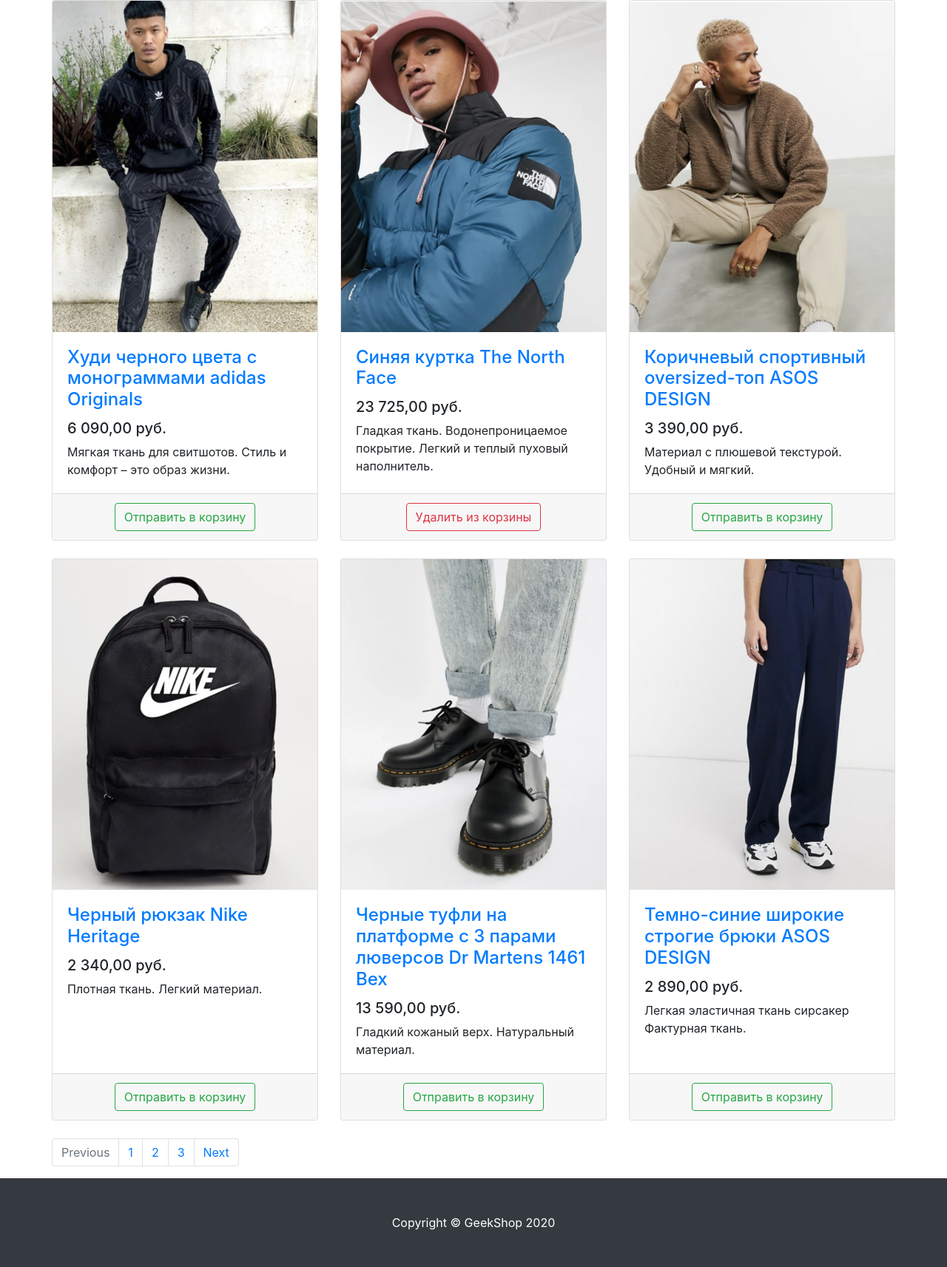
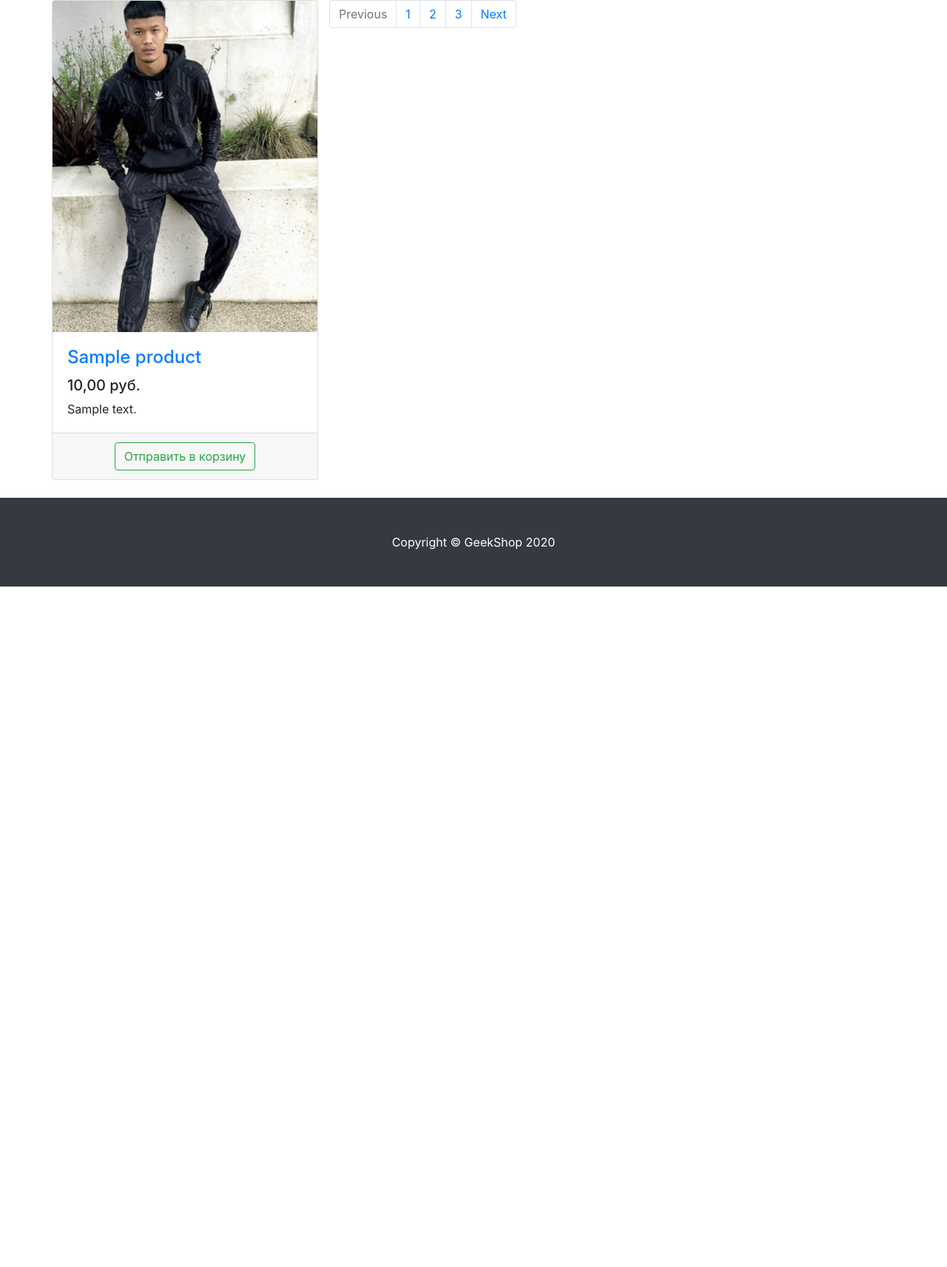
Before and after one commit to Mekan777-alt/Beloved-Store, a Django app: page /products/ in a window 1280 px wide. Shown: the part 56-1769 px from the top of the page at 74% size. After the commit the page ends 849 px from the top, so only its background shows below. Run offline with Django 4.2, Linux system fonts and the light colour scheme; tables that the repository leaves empty hold one stand-in row (values such as "Sample post"); some libraries are stand-ins or nearby versions.

Commit message:
getting data from database

```diff
--- a/backend/products/templates/products/products.html
+++ b/backend/products/templates/products/products.html
@@ -54,7 +54,7 @@
 {#            </div>#}
 
             <div class="row">
-
+                {% for product in products %}
                     <div class="col-lg-4 col-md-6 mb-4">
                         <div class="card h-100">
                             <a href="#">
@@ -64,119 +64,17 @@
                             </a>
                             <div class="card-body">
                                 <h4 class="card-title">
-                                <a href="#">Худи черного цвета с монограммами adidas Originals</a>
+                                    <a href="#">{{ product.name }}</a>
                                 </h4>
-                            <h5>6 090,00 руб.</h5>
-                            <p class="card-text">Мягкая ткань для свитшотов. Стиль и комфорт – это образ жизни.</p>
+                                <h5>{{ product.price }} руб.</h5>
+                                <p class="card-text">{{ product.description }}</p>
                             </div>
                             <div class="card-footer text-center">
                                 <button type="button" class="btn btn-outline-success">Отправить в корзину</button>
                             </div>
                         </div>
                     </div>
-
-                <div class="col-lg-4 col-md-6 mb-4">
-                    <div class="card h-100">
-                        <a href="#">
-                            <img class="card-img-top"
-                                 src="{% static 'img/products/Blue-jacket-The-North-Face.png' %}" alt="">
-                        </a>
-                        <div class="card-body">
-                            <h4 class="card-title">
-                                <a href="#">Синяя куртка The North Face</a>
-                            </h4>
-                            <h5>23 725,00 руб.</h5>
-                            <p class="card-text">
-                                Гладкая ткань. Водонепроницаемое покрытие. Легкий и теплый пуховый наполнитель.
-                            </p>
-                        </div>
-                        <div class="card-footer text-center">
-                            <button type="button" class="btn btn-outline-danger">Удалить из корзины</button>
-                        </div>
-                    </div>
-                </div>
-
-                <div class="col-lg-4 col-md-6 mb-4">
-                    <div class="card h-100">
-                        <a href="#">
-                            <img class="card-img-top"
-                                 src="{% static 'img/products/Brown-sports-oversized-top-ASOS-DESIGN.png' %}"
-                                 alt="">
-                        </a>
-                        <div class="card-body">
-                            <h4 class="card-title">
-                                <a href="#">Коричневый спортивный oversized-топ ASOS DESIGN</a>
-                            </h4>
-                            <h5>3 390,00 руб.</h5>
-                            <p class="card-text">Материал с плюшевой текстурой. Удобный и мягкий.</p>
-                        </div>
-                        <div class="card-footer text-center">
-                            <button type="button" class="btn btn-outline-success">Отправить в корзину</button>
-                        </div>
-                    </div>
-                </div>
-
-                <div class="col-lg-4 col-md-6 mb-4">
-                    <div class="card h-100">
-                        <a href="#">
-                            <img class="card-img-top"
-                                 src="{% static 'img/products/Black-Nike-Heritage-backpack.png' %}"
-                                 alt="">
-                        </a>
-                        <div class="card-body">
-                            <h4 class="card-title">
-                                <a href="#">Черный рюкзак Nike Heritage</a>
-                            </h4>
-                            <h5>2 340,00 руб.</h5>
-                            <p class="card-text">Плотная ткань. Легкий материал.</p>
-                        </div>
-                        <div class="card-footer text-center">
-                            <button type="button" class="btn btn-outline-success">Отправить в корзину</button>
-                        </div>
-                    </div>
-                </div>
-
-                <div class="col-lg-4 col-md-6 mb-4">
-                    <div class="card h-100">
-                        <a href="#">
-                            <img class="card-img-top"
-                                 src="{% static 'img/products/Black-Dr-Martens-shoes.png' %}"
-                                 alt="">
-                        </a>
-                        <div class="card-body">
-                            <h4 class="card-title">
-                                <a href="#">Черные туфли на платформе с 3 парами люверсов Dr Martens 1461 Bex</a>
-                            </h4>
-                            <h5>13 590,00 руб.</h5>
-                            <p class="card-text">Гладкий кожаный верх. Натуральный материал.</p>
-                        </div>
-                        <div class="card-footer text-center">
-                            <button type="button" class="btn btn-outline-success">Отправить в корзину</button>
-                        </div>
-                    </div>
-                </div>
-
-                <div class="col-lg-4 col-md-6 mb-4">
-                    <div class="card h-100">
-                        <a href="#">
-                            <img class="card-img-top"
-                                 src="{% static 'img/products/Dark-blue-wide-leg-ASOs-DESIGN-trousers.png' %}"
-                                 alt="">
-                        </a>
-                        <div class="card-body">
-                            <h4 class="card-title">
-                                <a href="#">Темно-синие широкие строгие брюки ASOS DESIGN</a>
-                            </h4>
-                            <h5>2 890,00 руб.</h5>
-                            <p class="card-text">Легкая эластичная ткань сирсакер Фактурная ткань.</p>
-                        </div>
-                        <div class="card-footer text-center">
-                            <button type="button" class="btn btn-outline-success">Отправить в корзину</button>
-                        </div>
-                    </div>
-                </div>
-
-            </div>
+                {% endfor %}
 
             <nav aria-label="Page navigation example">
                 <ul class="pagination justify-content-center">
--- a/backend/products/views.py
+++ b/backend/products/views.py
@@ -1,4 +1,5 @@
 from django.shortcuts import render
+from .models import Product, ProductCategory
 
 
 def index(request):
@@ -7,5 +8,8 @@
 
 
 def products(request):
-    context = {'title': 'By Beloved - продукты'}
+    context = {'title': 'By Beloved - продукты',
+               'products': Product.objects.all(),
+               'category': ProductCategory.objects.all(),
+               }
     return render(request, 'products/products.html', context)
```
Lines whose indentation alone changed are shown as unchanged.
